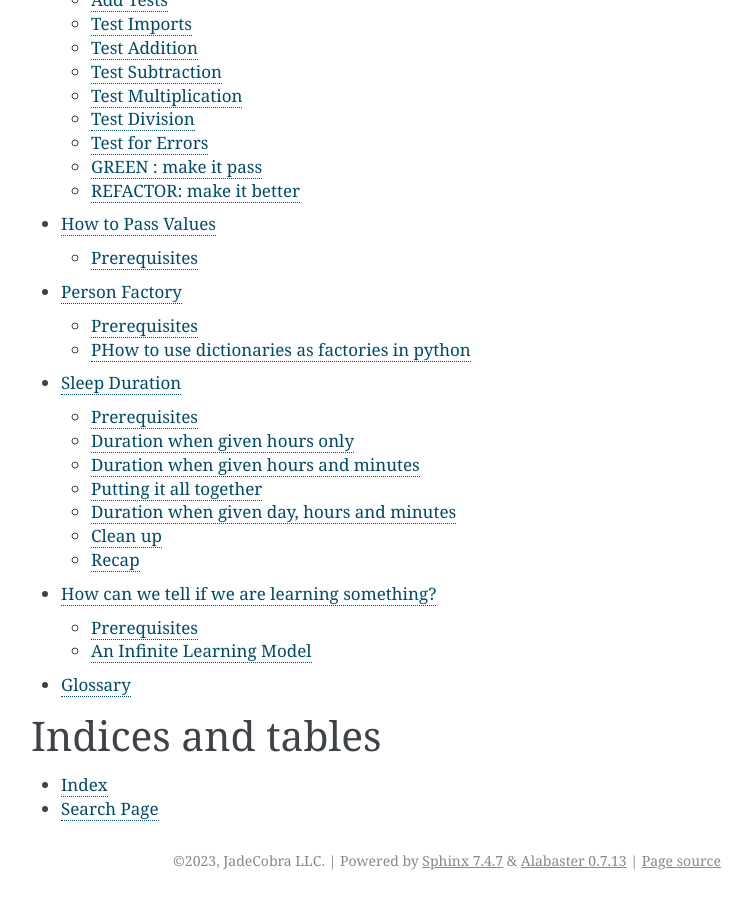
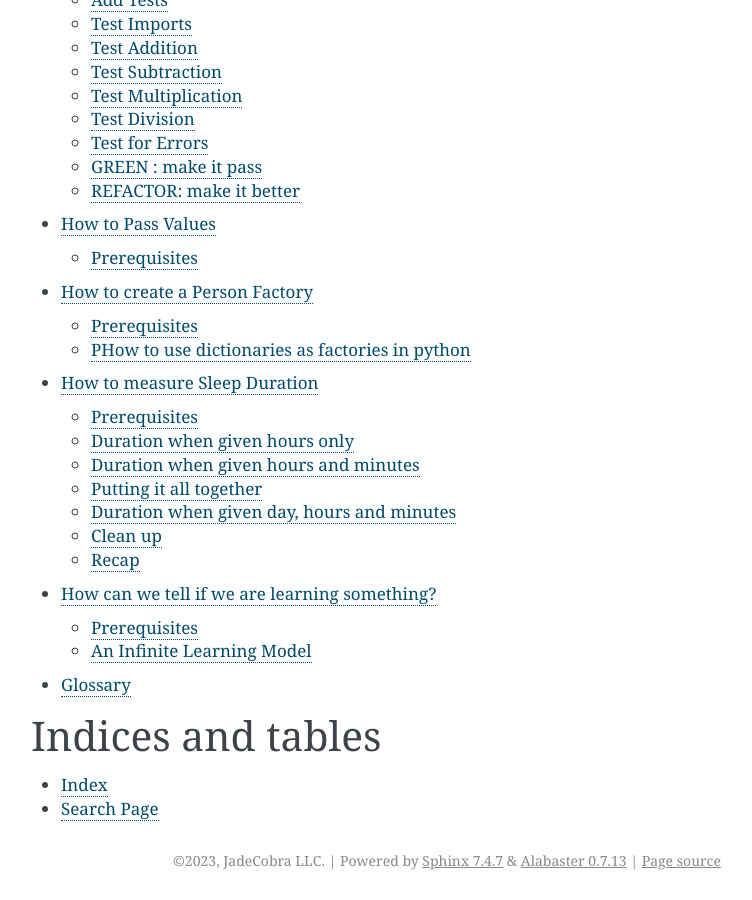
Before and after one commit to jadecobra/python_tdd_exercises, a Sphinx documentation site: the page built from source/index.rst, in a window 1280 px wide and 900 px high, scrolled down 4490 px. Shown: the whole window, without its empty margins (389-1141 px from the left). Built offline with Sphinx 7.4.7, drawn with Linux system fonts in a browser that asks for light colours.

Commit message:
update titles

```diff
--- a/source/person factory.rst
+++ b/source/person factory.rst
@@ -1,4 +1,4 @@
-Person Factory
+How to create a Person Factory
 ==============
 
 This is an exercise in creating `dictionaries <./DICTIONARIES.md>`_ with `functions <./FUNCTIONS.md>`_. It assumes you are familiar with `Functions <./FUNCTIONS.md>`_ and `Dictionaries <./DICTIONARIES.md>`_ though you can attempyt it even if you are not
--- a/source/sleep duration.rst
+++ b/source/sleep duration.rst
@@ -1,4 +1,4 @@
-Sleep Duration
+How to measure Sleep Duration
 ==============
 
 Let us take a look at building a program which gives us the amount of time we have been asleep based on a given sleep and wake time which includes the dates to give an accurate result.
```
